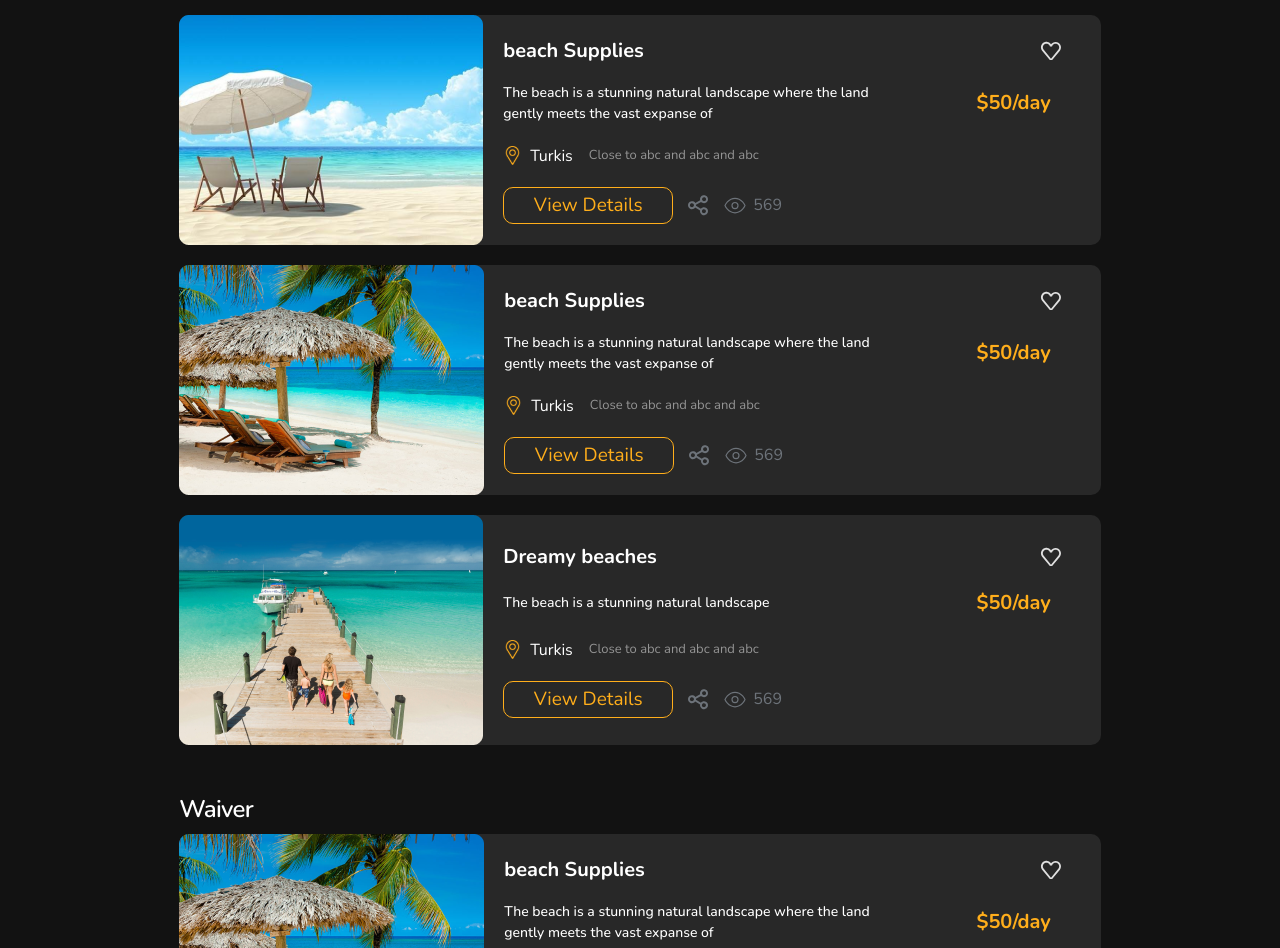
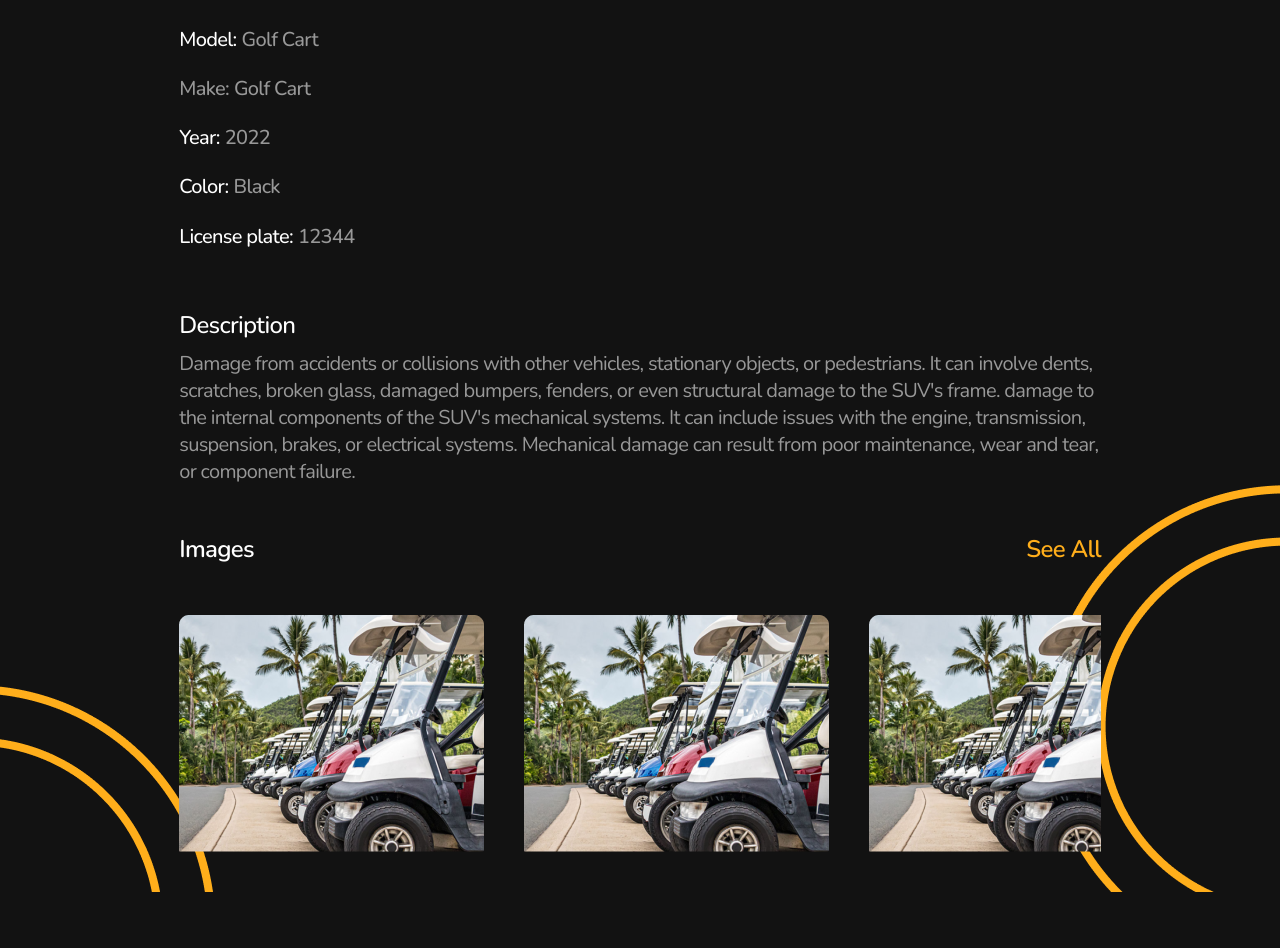
Before and after one commit to faheem4531/RentNation, a React (Create React App) app: page / in a window 1280 px wide. Shown: the part 264-1212 px from the top of the page. After the commit the page ends 1156 px from the top, so only its background shows below. Built offline with nearby package versions, Linux system fonts and the light colour scheme.

Commit message:
Build Damage screen

```diff
--- a/src/App.js
+++ b/src/App.js
@@ -7,6 +7,7 @@ import "bootstrap/dist/css/bootstrap.min.css";
 import Contact from "./pages/contact";
 import About from "./pages/about";
 import Order from "./pages/order";
+import DamageReport from "./pages/damageReport";
 
 function App() {
   return (
@@ -15,7 +16,8 @@ function App() {
       {/* <Listing /> */}
       {/* <Contact /> */}
       {/* <About /> */}
-      <Order />
+      {/* <Order /> */}
+      <DamageReport />
     </div>
   );
 }
--- a/src/App.module.css
+++ b/src/App.module.css
@@ -27,6 +27,7 @@
   --text-grey1-color: #EDEFF6;
   --text-grey2-color: #C8C8C8;
   --text-grey3-color: #667085;
+  --text-grey4-color: #989898;
   --text-greylite-color: #8B8B8B;
   --text-greylite1-color: #949494;
   --text-greydark-color: #002F34;
--- /dev/null
+++ b/src/pages/damageReport/DamageReport.module.css
@@ -0,0 +1,131 @@
+.damageReportMain{
+    width: 72%;
+    margin: auto;
+}
+.damageReportCon{
+    margin-top: 140px;
+    color: var(--white-color);
+
+}
+
+.damageReportHeadingMain{
+    font-size: 32.862px;
+    font-weight: 500;
+    line-height: 49.292px;
+    letter-spacing: -0.685px;
+    margin-bottom: 40px;
+}
+
+.damageReportHeadingSub{
+    color: var(--white-color);
+    font-size: 24px;
+    font-weight: 500;
+    line-height: 49.292px;
+    letter-spacing: -0.685px;
+    margin-top: 12px;
+}
+
+.damageReportListDetailHeading{
+    color: var(--white-color);
+    margin-right: 5px;
+}
+
+.damageReportList{
+    color: var(--text-grey4-color);
+    font-size: 20px;
+    font-weight: 500;
+    line-height: 49.292px;
+    letter-spacing: -0.685px;
+}
+
+.damageDescriptionMain{
+    margin-top: 40px;
+}
+
+.damageDescription{
+    color: var(--text-grey4-color);
+    font-size: 20px;
+    font-family: Nunito;
+    font-style: normal;
+    font-weight: 400;
+    line-height: normal;
+    letter-spacing: -0.685px;
+}
+
+
+.damageSeeMain{
+    display: flex;
+    justify-content: space-between;
+    margin: 40px 0px;
+}
+
+.damageImg{
+    color: var(--white-color);
+    font-size: 24px;
+    font-weight: 600;
+    line-height: 49.292px;
+    letter-spacing: -0.685px;
+}
+
+.damageSee{
+    font-size: 24px;
+    font-weight: 600;
+    line-height: 49.292px;
+    letter-spacing: -0.685px;
+    color: var(--yellow1-color);
+    cursor: pointer;
+}
+.damageImgMain{
+    width: 72%;
+    margin: auto;
+}
+
+.damageImgCon{
+    display: flex;
+    overflow-x: scroll;
+}
+
+.damageImgCon::-webkit-scrollbar{
+    display: none;
+}
+
+.damageImgCon img{
+    margin-right: 40px;
+}
+
+.damageImgbgImg{
+    position: relative;
+    overflow: hidden;
+    padding-bottom: 40px;
+}
+
+.bgLeftCon{
+    position: absolute;
+    right: 0px;
+    top: 0px;
+    z-index: -1;
+}
+.bgRightCon{
+    position: absolute;
+    left: 0px;
+    top: 200px;
+    z-index: -1;
+}
+
+@media (max-width: 992px) {
+    .damageImgCon img{
+    margin-right: 20px;
+}
+}
+
+
+@media (max-width: 500px) {
+    .damageImgCon img{
+    margin-right: 20px;
+}
+
+
+.bgLeftCon{
+    display: none;
+}
+}
--- /dev/null
+++ b/src/pages/damageReport/index.js
@@ -0,0 +1,81 @@
+import React from "react";
+import styles from "./DamageReport.module.css";
+import { Header, Footer } from "../../components";
+import DamageImg from "../../images/homepage/golfCar-img1.png";
+import bgLeft from "../../assets/pngs/bg-leftHalf.png";
+import bgRight from "../../assets/pngs/bg-rightHalf.png";
+
+const DamageReport = () => {
+  return (
+    <div>
+      <Header />
+      <div className={styles.damageReportMain}>
+        <div className={styles.damageReportCon}>
+          <div className={styles.damageReportHeadingMain}>Damage report</div>
+          <div className={styles.damageReportHeadingSub}>
+            Vehicle Information
+          </div>
+          <div className={styles.damageReportList}>
+            <span className={styles.damageReportListDetailHeading}>Model:</span>
+            Golf Cart
+          </div>
+          <div className={styles.damageReportList}>
+            <span className="me-2">Make:</span>
+            Golf Cart
+          </div>
+          <div className={styles.damageReportList}>
+            <span className={styles.damageReportListDetailHeading}>Year:</span>
+            2022
+          </div>
+          <div className={styles.damageReportList}>
+            <span className={styles.damageReportListDetailHeading}>Color:</span>
+            Black
+          </div>
+          <div className={styles.damageReportList}>
+            <span className={styles.damageReportListDetailHeading}>
+              License plate:
+            </span>
+            12344
+          </div>
+        </div>
+        <div className={styles.damageDescriptionMain}>
+          <div className={styles.damageReportHeadingSub}>Description</div>
+          <div className={styles.damageDescription}>
+            Damage from accidents or collisions with other vehicles, stationary
+            objects, or pedestrians. It can involve dents, scratches, broken
+            glass, damaged bumpers, fenders, or even structural damage to the
+            SUV's frame. damage to the internal components of the SUV's
+            mechanical systems. It can include issues with the engine,
+            transmission, suspension, brakes, or electrical systems. Mechanical
+            damage can result from poor maintenance, wear and tear, or component
+            failure.
+          </div>
+        </div>
+      </div>
+
+      <div className={styles.damageImgbgImg}>
+        <div className={styles.damageImgMain}>
+          <div className={styles.damageSeeMain}>
+            <div className={styles.damageImg}>Images</div>
+            <div className={styles.damageSee}>See All</div>
+          </div>
+          <div className={styles.damageImgCon}>
+            <img src={DamageImg} alt="" />
+            <img src={DamageImg} alt="" />
+            <img src={DamageImg} alt="" />
+            <img src={DamageImg} alt="" />
+            <img src={DamageImg} alt="" />
+          </div>
+        </div>
+        <div className={styles.bgLeftCon}>
+          <img src={bgLeft} alt="" />
+        </div>
+        <div className={styles.bgRightCon}>
+          <img src={bgRight} alt="" />
+        </div>
+      </div>
+    </div>
+  );
+};
+
+export default DamageReport;
--- a/src/pages/index.js
+++ b/src/pages/index.js
@@ -3,5 +3,6 @@ import Listing from "./Listing";
 import Contact from "./contact";
 import About from "./about";
 import Order from "./order";
+import DamageReport from "./damageReport";
 
-export { Home, Listing, Contact, About, Order };
+export { Home, Listing, Contact, About, Order, DamageReport };
```
